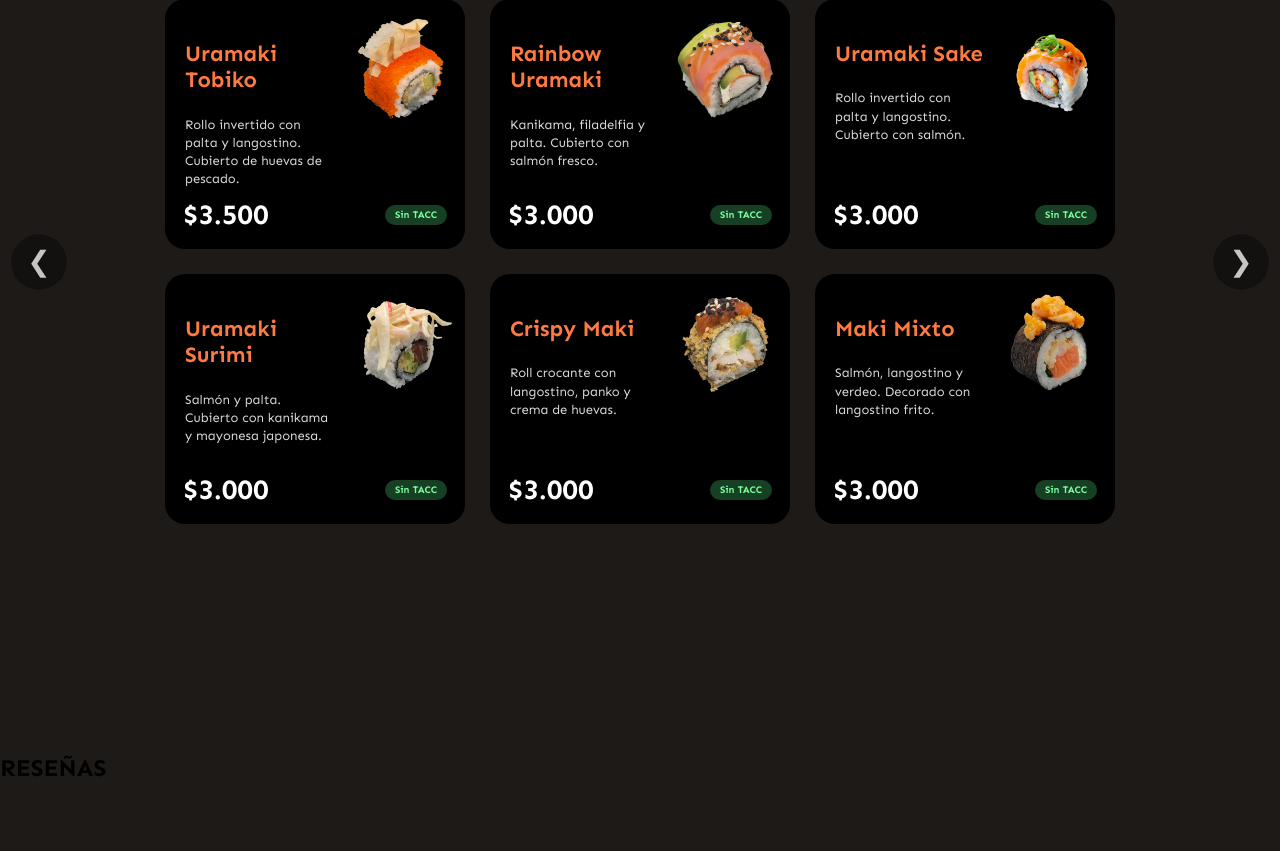
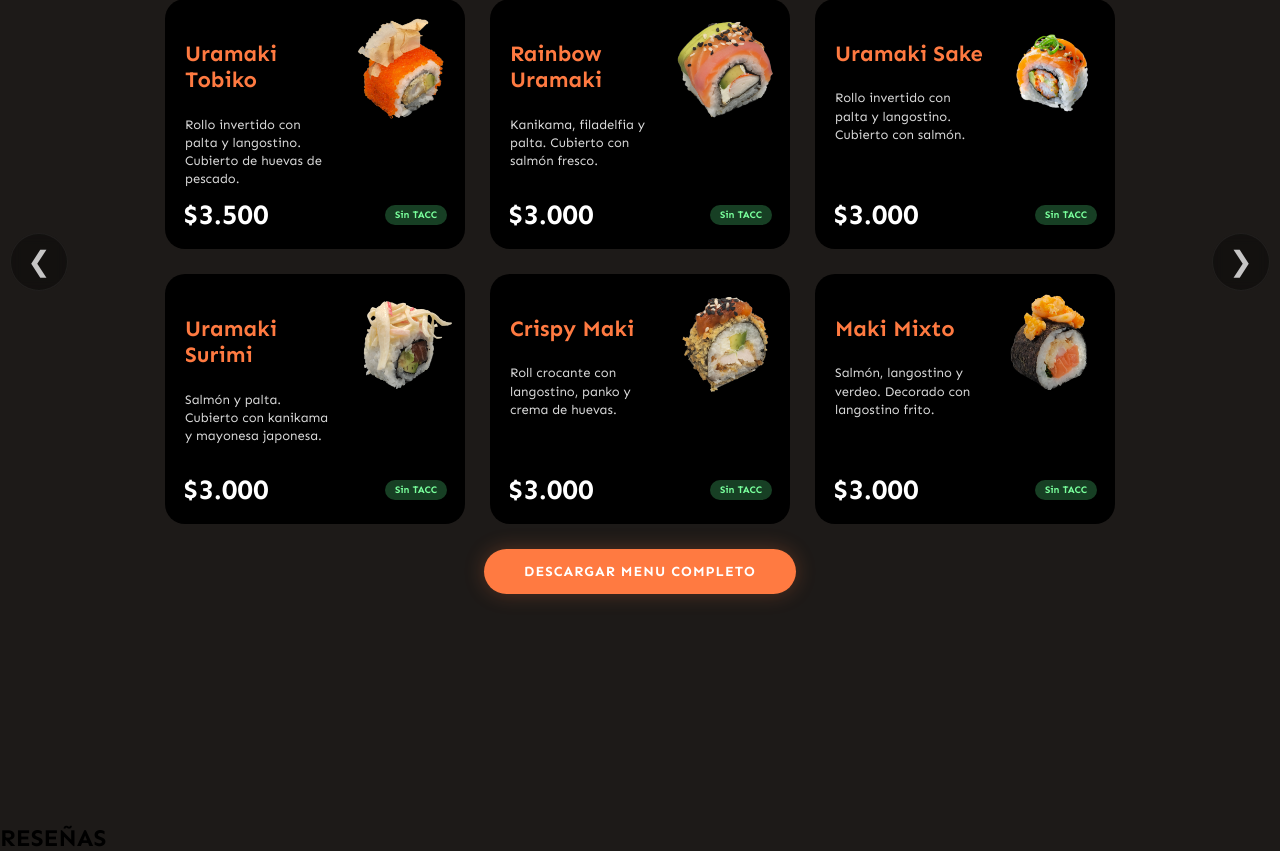
Before and after one commit to Valencua/umai-web, a Flask app: page / in a window 1280 px wide. Shown: the part 1102-1953 px from the top of the page. Run offline with Flask 3, Linux system fonts and the light colour scheme; some libraries are stand-ins or nearby versions.

Commit message:
feat(menu): se agrego un boton para descargar el pdf del menu

```diff
--- a/static/css/style.css
+++ b/static/css/style.css
@@ -531,3 +531,43 @@ header {
     }
 
 }
+
+/* BOTÓN PARA DESCARGAR EL PDF DEL MENÚ */
+.boton-pdf{
+    display: block;
+
+    width: fit-content;
+
+    margin: 25px auto 0;
+
+    padding: 14px 40px;
+
+    background-color: #FF7A41;
+
+    color: white;
+
+    text-decoration: none;
+
+    font-size: 14px;
+
+    font-weight: bold;
+
+    border-radius: 999px;
+
+    letter-spacing: 1px;
+
+    transition:
+        transform 0.25s ease,
+        background-color 0.25s ease,
+        box-shadow 0.25s ease;
+
+    box-shadow: 0 0 20px rgba(255, 122, 65, 0.25);
+}
+
+.boton-pdf:hover{
+    background-color: #ff915f;
+
+    transform: translateY(-2px) scale(1.03);
+
+    box-shadow: 0 0 28px rgba(255, 122, 65, 0.4);
+}
--- a/templates/index.html
+++ b/templates/index.html
@@ -382,6 +382,13 @@
 
         </div>
 
+        <!-- BOTÓN PDF -->
+        <a href="{{ url_for('static', filename='pdf/menu_umai.pdf') }}"
+            download
+            class="boton-pdf">
+            DESCARGAR MENU COMPLETO
+        </a>
+
         <br><br><br><br><br><br><br><br><br><br><br>
     </section>
 
```
Also changed, not shown: 1 other file.
